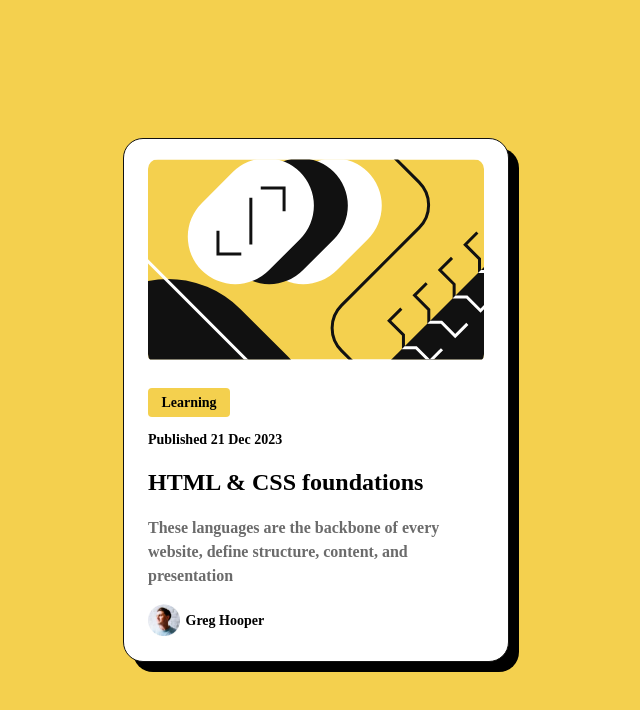
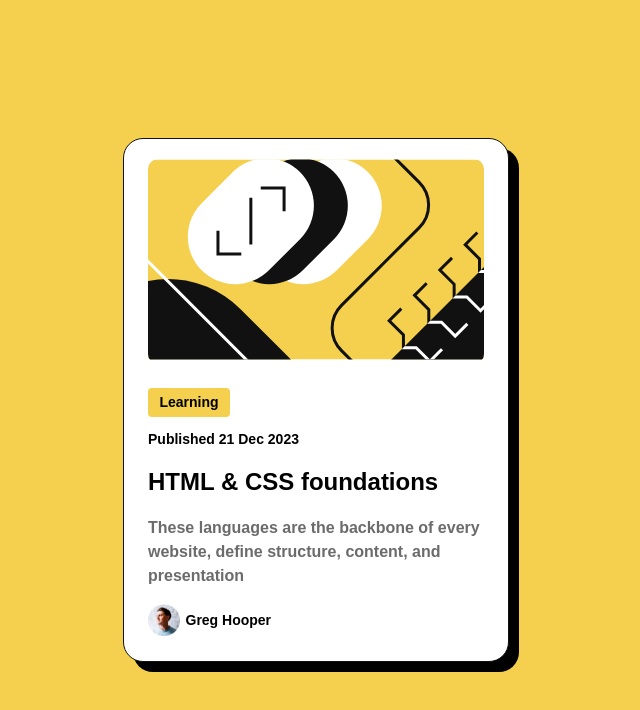
Before and after one commit to Zak-aden1/BLOG-PREVIEW-CARD-MAIN, a plain HTML site: page index.html in a window 1280 px wide. Shown: the whole page, without its empty margins (324-964 px from the left). Drawn offline with Linux system fonts and the light colour scheme.

Commit message:
add font family

```diff
--- a/style.css
+++ b/style.css
@@ -2,6 +2,7 @@ body {
   border: 0;
   margin: 0;
   padding: 0;
+  font-family: "Figtree", sans-serif;
 }
 
 .container {
```
